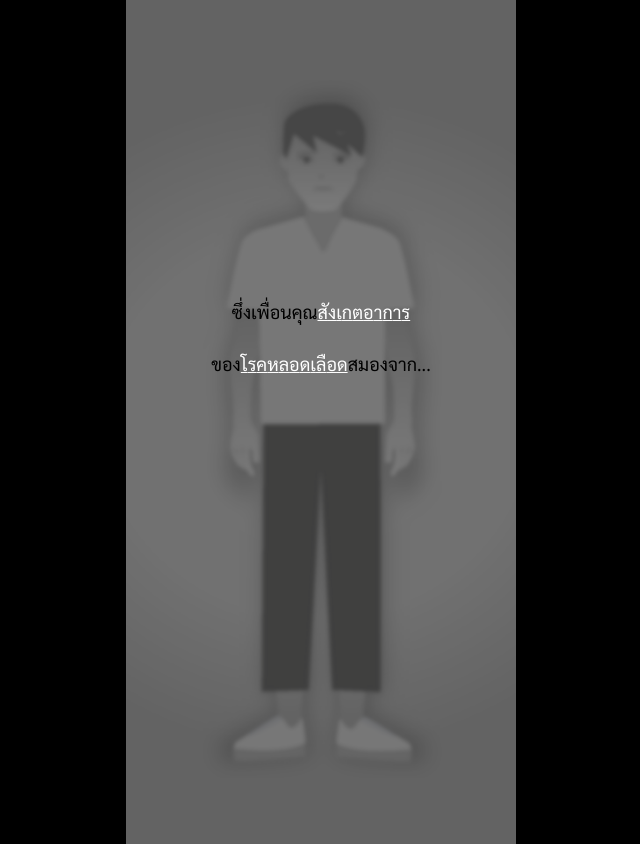
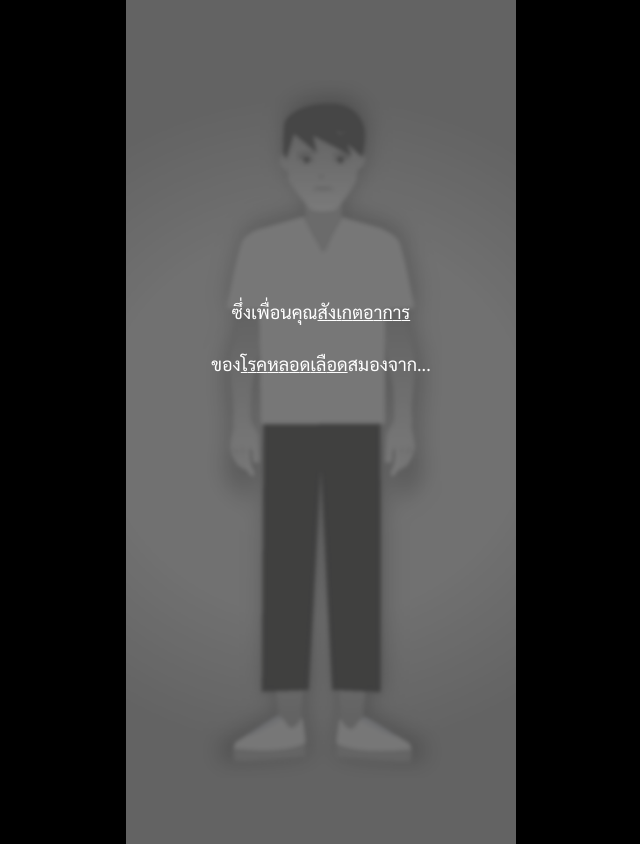
Before and after one commit to Rooniaz/Unexpected-day, a React (Vite) app: page /FriendBrain in a window 1280 px wide. Shown: the whole page, without its empty margins (319-959 px from the left). Built offline with nearby package versions, Linux system fonts and the light colour scheme.

Commit message:
update text

```diff
--- a/src/pages/BEFAST/FriendBrain.tsx
+++ b/src/pages/BEFAST/FriendBrain.tsx
@@ -95,7 +95,7 @@ const FriendBrain: React.FC = () => {
         <div className="absolute top-[40%] left-1/2 -translate-x-1/2 -translate-y-1/2 w-[90%] z-10">
           <div className="rounded-lg flex flex-col items-center space-y-6">
             {visibleTexts.map((text, index) => (
-              <div key={index} className="flex flex-wrap justify-center">
+              <div key={index} className="flex flex-wrap justify-center text-white">
                 {splitText(text)}
               </div>
             ))}
--- a/src/pages/stories2/StoryCanteen2.tsx
+++ b/src/pages/stories2/StoryCanteen2.tsx
@@ -19,7 +19,7 @@ const StoryCanteen2: React.FC = () => {
     `${storedName} : อ..อะ %^&8#`, // สีเหลือง
     "เจน : พูดอะไรอ่ะ",
     "เจน : เห้ย!! ทำไมแกปากเบี้ยวอ่ะ ไม่แกล้งดิ!",
-    "เจน : อะ อึกอ่วย อะอ้ำพเึพ้อร",
+    `${storedName} : อ..อะ อั่ก เหิกก..`,
   ];
 
   useEffect(() => {
--- a/src/pages/stories2/StoryHomework2.tsx
+++ b/src/pages/stories2/StoryHomework2.tsx
@@ -19,7 +19,7 @@ const StoryHomework2: React.FC = () => {
     `${storedName} : อ..อะ %^&8#`,
     "เจน : พูดอะไรอ่ะ",
     "เจน : เห้ย!! ทำไมแกปากเบี้ยวอ่ะ ไม่แกล้งดิ!",
-    "เจน : อะ อึกอ่วย อะอ้ำพเึพ้อร",
+    `${storedName} : อ..อะ อั่ก เหิกก..`,
   ];
 
   useEffect(() => {
--- a/src/pages/stories2/StoryPark2.tsx
+++ b/src/pages/stories2/StoryPark2.tsx
@@ -19,7 +19,7 @@ const StoryPark2: React.FC = () => {
     `${storedName} : อะ อึกอ่วย อะ อดดิพ`,
     "เจน : พูดอะไรอ่ะ",
     "เจน : เห้ย!! ทำไมแกปากเบี้ยวอ่ะ ไม่แกล้งดิ!",
-    "เจน : อะ อึกอ่วย อะอ้ำพเึพ้อร",
+    `${storedName} : อ..อะ อั่ก เหิกก..`,
   ];
 
   useEffect(() => {
--- a/src/pages/stories2/StoryWork2.tsx
+++ b/src/pages/stories2/StoryWork2.tsx
@@ -19,7 +19,7 @@ const StoryWork2: React.FC = () => {
     `${storedName} : อะ อึกอ่วย อะ อดดิพ`,
     "เจน : พูดอะไรอ่ะ",
     "เจน : เห้ย!! ทำไมแกปากเบี้ยวอ่ะ ไม่แกล้งดิ!",
-    "เจน : อะ อึกอ่วย อะอ้ำพเึพ้อร",
+    `${storedName} : อ..อะ อั่ก เหิกก..`,
   ];
 
   useEffect(() => {
--- a/src/pages/stories4/Hospital2.tsx
+++ b/src/pages/stories4/Hospital2.tsx
@@ -114,6 +114,7 @@ const Hospital2: React.FC = () => {
       <AnimatedText
         key={index}
         text={texts[index]}
+        className="text-white"
       />
     )}
   </div>
```
Also changed, not shown: 9 other files (tests, documents, lock files or other folders).
